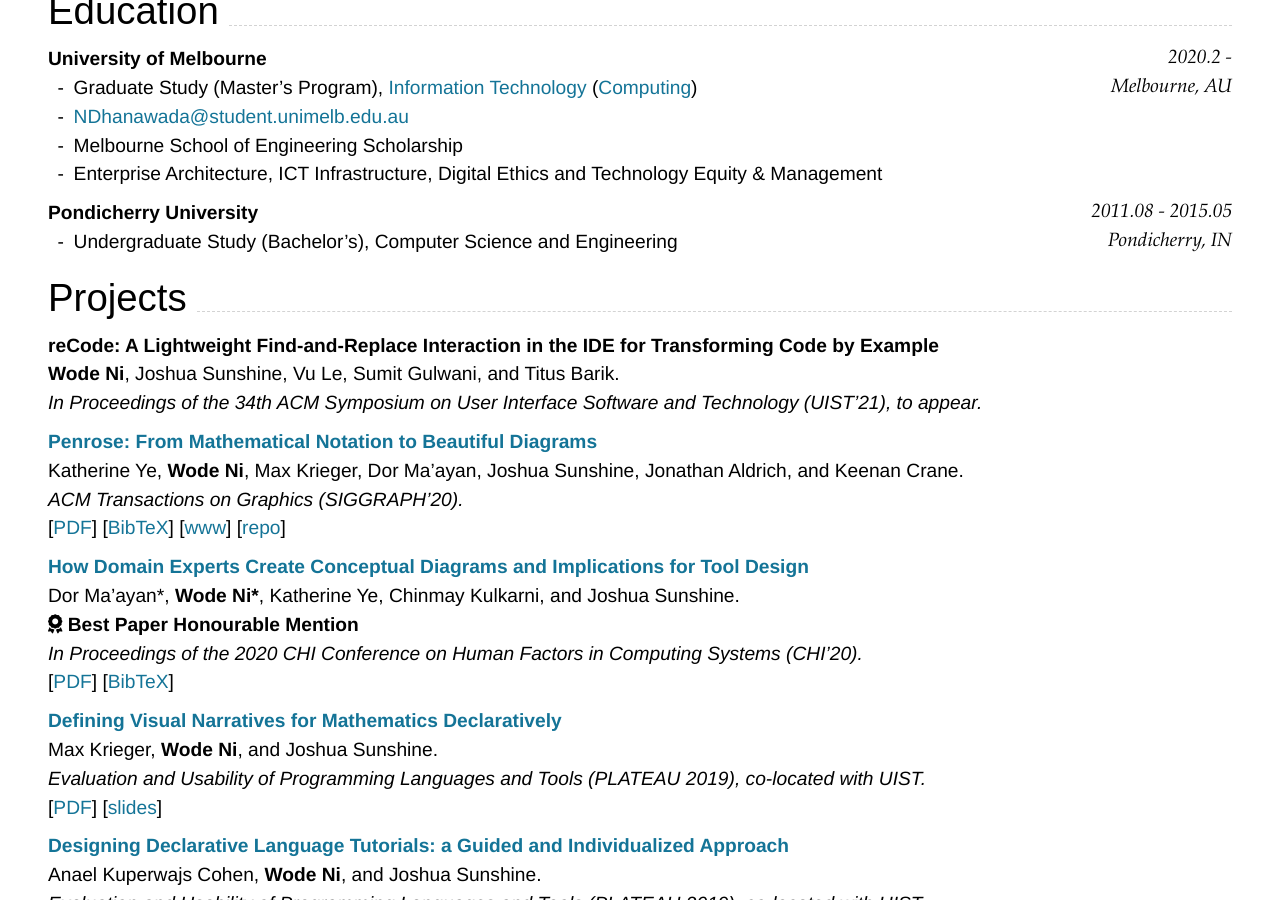
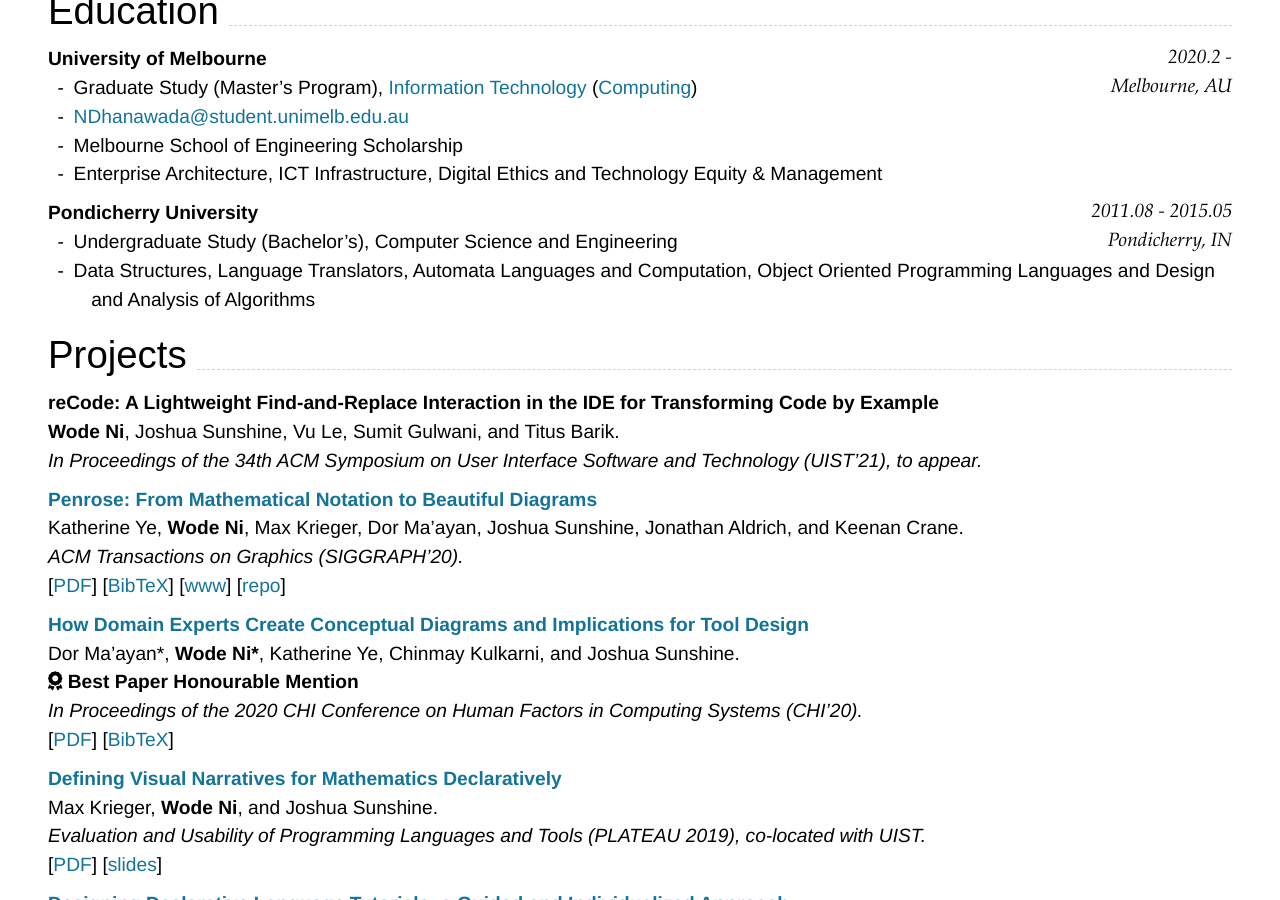
Before and after one commit to thedhanawada/me, a Jekyll site: the page built from index.md, in a window 1280 px wide and 900 px high, scrolled down 383 px. Built offline with Jekyll 4.4.1, drawn with Linux system fonts in a browser that asks for light colours; nearby versions of some CDN libraries.

Commit message:
Update index.md

````diff
--- a/index.md
+++ b/index.md
@@ -50,6 +50,7 @@ Pondicherry, IN
 ```
 
 - Undergraduate Study (Bachelor's), Computer Science and Engineering
+- Data Structures, Language Translators, Automata Languages and Computation, Object Oriented Programming Languages and Design and Analysis of Algorithms
 
 ## Projects
 
````
